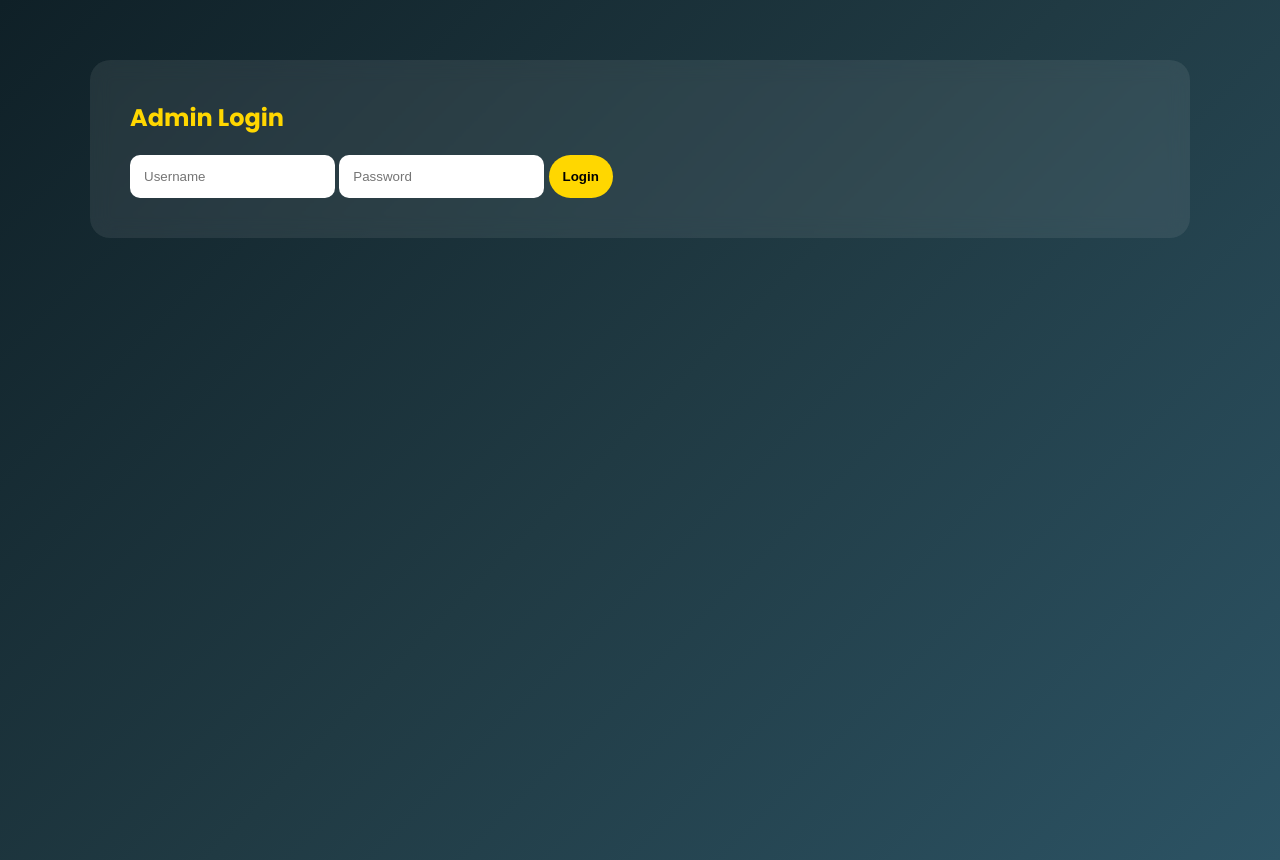
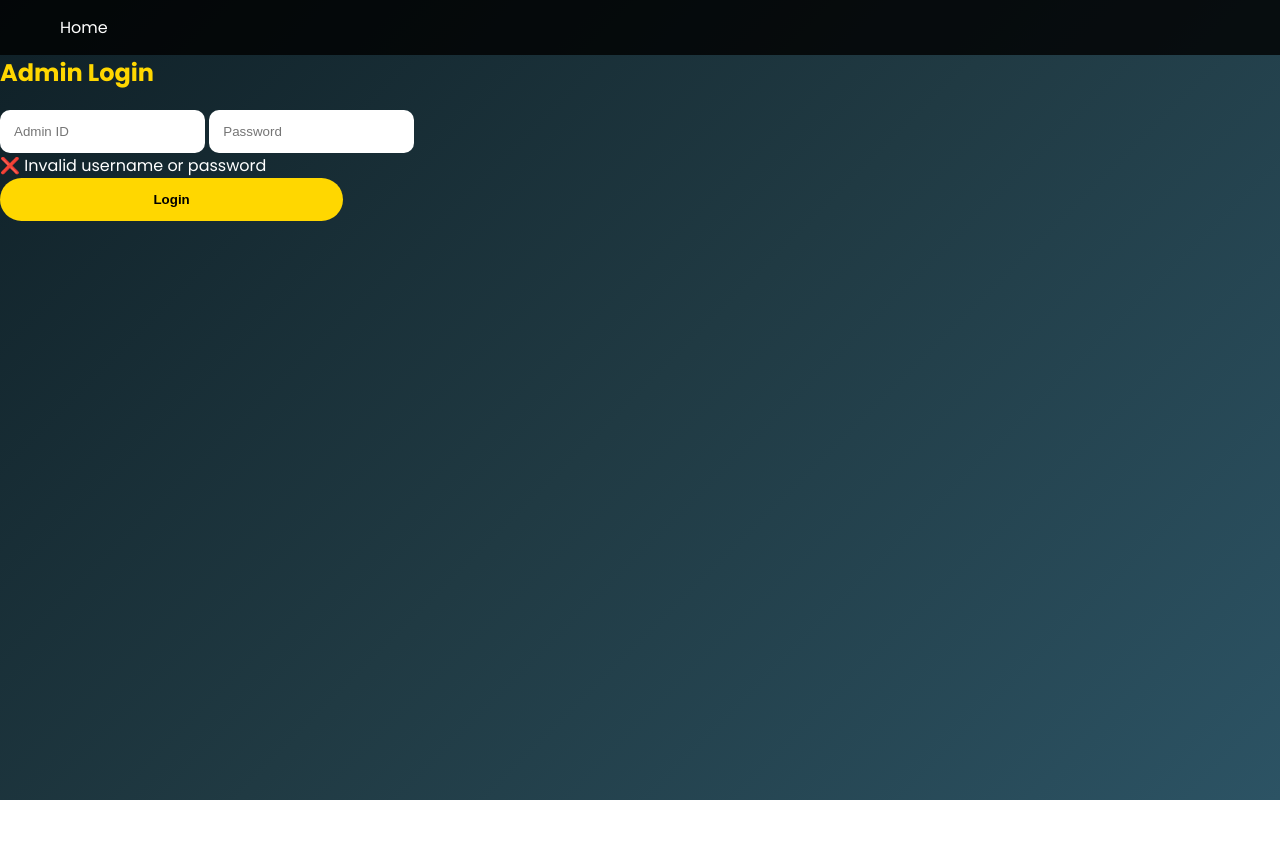
Before and after one commit to DeepanshuProcoder/hsbw, a website: page public/admin-login.html in a window 1280 px wide. After the commit the page ends 800 px from the top, so only its background shows below. Drawn offline with Linux system fonts and the light colour scheme.

Commit message:
Update admin-login.html

```diff
--- a/public/admin-login.html
+++ b/public/admin-login.html
@@ -3,18 +3,33 @@
 <head>
   <title>Admin Login</title>
   <link rel="stylesheet" href="style.css">
+  <style>
+    .but{
+      width: 343.2px;
+    }
+  </style>
 </head>
 <body>
-
-<div class="container">
+<nav>
+  <a href="index.html">Home</a>
+</nav>
+<div class="card">
   <h2>Admin Login</h2>
-
-  <form method="POST" action="/admin/login">
-    <input name="username" placeholder="Username" required>
+  <form method="POST" action="admin-login">
+    <input name="username" placeholder="Admin ID" required>
     <input type="password" name="password" placeholder="Password" required>
-    <button>Login</button>
+    <div id="error-box" class="error-box">
+    ❌ Invalid username or password
+    </div>
+    <button class="but">Login</button>
   </form>
 </div>
+<script>
+  const params = new URLSearchParams(window.location.search);
+  if (params.get("error") === "1") {
+    document.getElementById("error-box").style.display = "block";
+  }
+</script>
 
 </body>
 </html>
```
